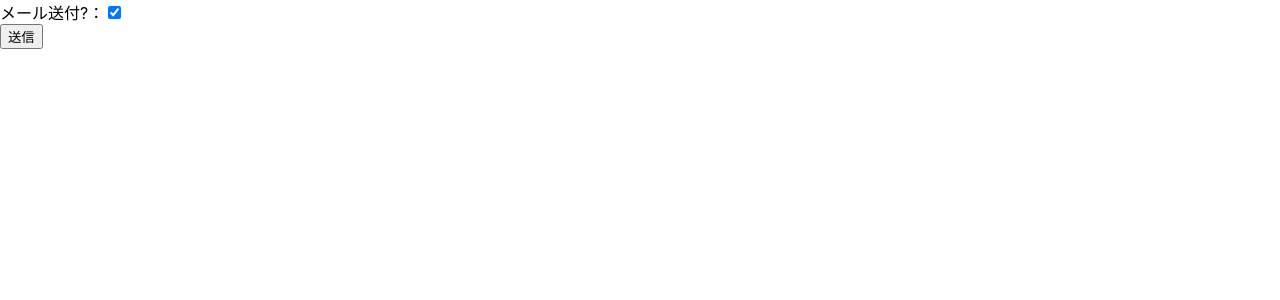
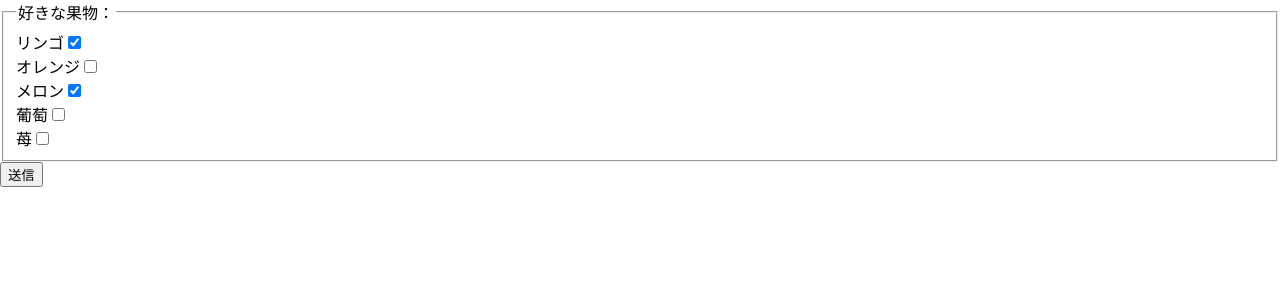
Before and after one commit to rasclass/react_practice, a React (Create React App) app: page / in a window 1280 px wide. Shown: the top 300 px of the page. Built offline with nearby package versions, Linux system fonts and the light colour scheme.

Commit message:
チェックボックス(複数)

```diff
--- /dev/null
+++ b/src/MyCheckMulti.js
@@ -0,0 +1,57 @@
+import React, {Component} from 'react';
+
+export default class MyCheckMulti extends Component{
+    constructor(props){
+        super(props);
+
+        this.state = {
+            fruit:['apple', 'melon'],
+        };
+
+        this.handleChangeMulti = this.handleChangeMulti.bind(this);
+        this.show = this.show.bind(this);
+    }
+
+    handleChangeMulti(e){
+        const fs = this.state.fruit;
+
+        if(e.target.checked){
+            fs.push(e.target.value);
+        } else{
+            fs.splice(fs.indexOf(e.target.value), 1);
+        }
+
+        this.setState({
+            [e.target.name]: fs
+        });
+    }
+
+    show(){
+        console.log(`好きな果物：${this.state.fruit}`);
+    }
+
+    render(){
+        return(
+            <form>
+                <fieldset>
+                    <legend>好きな果物：</legend>
+                    <label htmlFor="fruit_apple">リンゴ</label>
+                    <input id="fruit_apple" name="fruit" type="checkbox" value="apple" checked={this.state.fruit.includes('apple')} onChange={this.handleChangeMulti} /><br/>
+
+                    <label htmlFor="fruit_orange">オレンジ</label>
+                    <input id="fruit_orange" name="fruit" type="checkbox" value="orange" checked={this.state.fruit.includes('orange')} onChange={this.handleChangeMulti}  /><br/>
+
+                    <label htmlFor="fruit_melon">メロン</label>
+                    <input id="fruit_melon" name="fruit" type="checkbox" value="melon" checked={this.state.fruit.includes('melon')} onChange={this.handleChangeMulti}  /><br/>
+
+                    <label htmlFor="fruit_grape">葡萄</label>
+                    <input id="fruit_grape" name="fruit" type="checkbox" value="grape" checked={this.state.fruit.includes('grape')} onChange={this.handleChangeMulti}  /><br/>
+
+                    <label htmlFor="fruit_strawberry">苺</label>
+                    <input id="fruit_strawberry" name="fruit" type="checkbox" value="strawberry" checked={this.state.fruit.includes('strawberry')} onChange={this.handleChangeMulti}  /><br/>
+                </fieldset>
+                <button type="button" onClick={this.show}>送信</button>
+            </form>
+        );
+    }
+}
--- a/src/index.js
+++ b/src/index.js
@@ -2,10 +2,10 @@ import React from 'react';
 import ReactDOM from 'react-dom';
 import './index.css';
 import * as serviceWorker from './serviceWorker';
-import MyCheck from './MyCheck'
+import MyCheckMulti from './MyCheckMulti'
 
 ReactDOM.render(
-  <MyCheck />,
+  <MyCheckMulti />,
   document.getElementById('root')
 );
 
```
